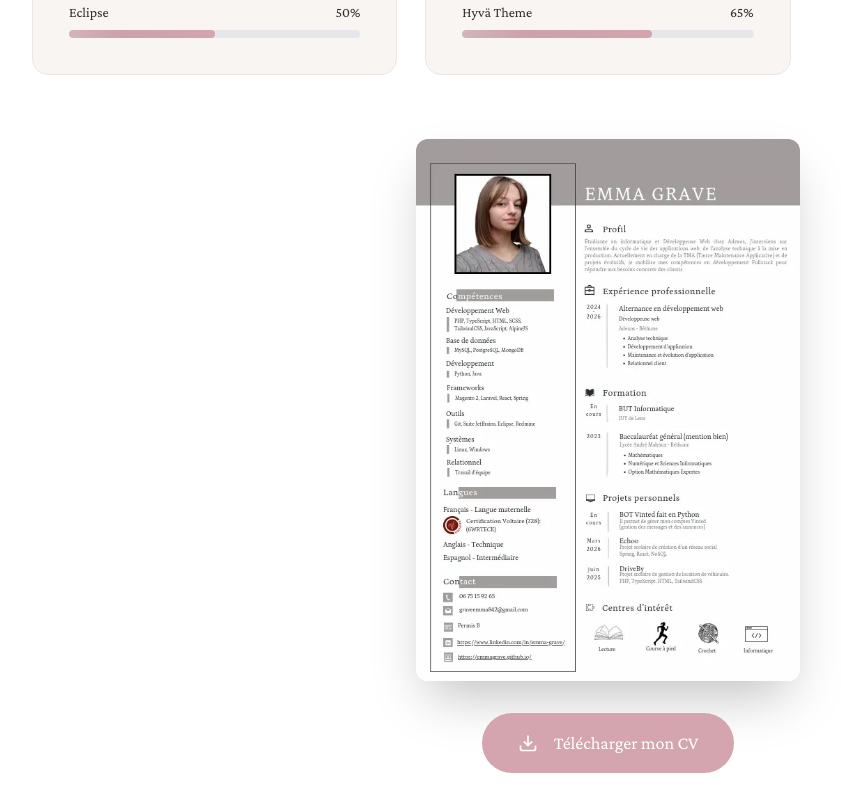
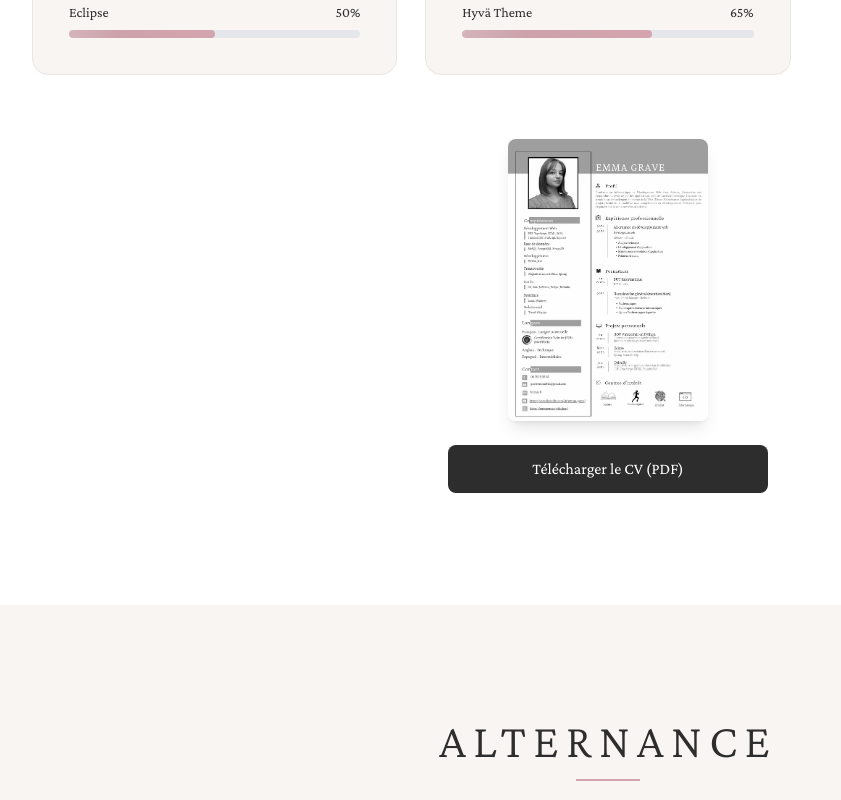
Before and after one commit to emmagrave/portfolio-nextjs-emma-grave, a Next.js app: page /portfolio-nextjs-emma-grave/ in a window 1280 px wide. Shown: the part 4480-5280 px from the top of the page, without its empty margins (32-873 px from the left). Built offline with nearby package versions, Linux system fonts and the light colour scheme.

Commit message:
remove modale

```diff
--- a/src/components/sections/Skills.tsx
+++ b/src/components/sections/Skills.tsx
@@ -9,8 +9,8 @@ export default function Skills() {
   const { ref, inView } = useInView({ triggerOnce: true, threshold: 0.2 })
   const [modalOpen, setModalOpen] = useState(false)
 
-  const downloadCV = (lang: 'fr' | 'en') => {
-    const fileName = lang === 'fr' ? 'CV-EmmaGrave.pdf' : 'CV-EmmaGrave-EN.pdf'
+  const downloadCV = () => {
+    const fileName = 'CV-EmmaGrave.pdf'
     const link = document.createElement('a')
     link.href = `/cv/${fileName}`
     link.download = fileName
@@ -38,63 +38,23 @@ export default function Skills() {
       </div>
 
       {/* CV Section */}
-      <div className="max-w-xl mx-auto mt-16 text-center">
-        <div className="w-full max-w-sm mx-auto mb-8 rounded-xl overflow-hidden shadow-2xl hover:scale-105 transition-transform duration-300">
-          <div className="aspect-[4/5.5] bg-white flex items-center justify-center">
-            <Image
-                src="images/cv.webp"
-                alt="Aperçu CV"
-                width={400}
-                height={550}
-                className="w-full"
-                quality={75}
-            />
-          </div>
-        </div>
+      <div className="max-w-xs mx-auto mt-16 text-center">
+        <Image
+            src="/images/cv.webp"
+            alt="Aperçu CV"
+            width={200}
+            height={280}
+            className="rounded-lg shadow-lg mb-6 mx-auto grayscale hover:grayscale-0 transition-all"
+            loading="lazy"
+            quality={60}
+        />
         <button
-          onClick={() => setModalOpen(true)}
-          className="inline-flex items-center gap-4 px-9 py-4 bg-accent text-white rounded-full text-lg hover:bg-dark hover:-translate-y-1 hover:shadow-xl transition-all duration-300"
+            onClick={downloadCV}
+            className="w-full py-3 bg-dark text-white rounded-lg hover:bg-accent transition-colors"
         >
-          <svg
-            className="w-5 h-5"
-            fill="none"
-            stroke="currentColor"
-            strokeWidth="2"
-            viewBox="0 0 24 24"
-          >
-            <path d="M21 15v4a2 2 0 0 1-2 2H5a2 2 0 0 1-2-2v-4M7 10l5 5 5-5M12 15V3" />
-          </svg>
-          Télécharger mon CV
+          Télécharger le CV (PDF)
         </button>
       </div>
-
-      {/* Modal */}
-      {modalOpen && (
-        <div
-          className="fixed inset-0 bg-black/75 backdrop-blur-xl z-[2000] flex items-center justify-center p-6 top-40"
-          onClick={() => setModalOpen(false)}
-        >
-          <div
-            className="bg-white p-11 rounded-2xl max-w-md w-full text-center animate-in fade-in zoom-in duration-300"
-            onClick={(e) => e.stopPropagation()}
-          >
-            <h3 className="text-3xl mb-8">Télécharger</h3>
-            <div className="flex flex-col gap-4">
-              <button
-                  onClick={() => downloadCV('fr')}
-                  className="py-4 px-7 bg-accent text-white rounded-full text-lg hover:bg-dark hover:-translate-y-1 transition-all">
-                CV en Français
-              </button>
-              <button
-                onClick={() => setModalOpen(false)}
-                className="py-4 px-7 bg-transparent border-2 border-dark text-dark rounded-full text-lg hover:bg-dark hover:text-white transition-all"
-              >
-                Fermer
-              </button>
-            </div>
-          </div>
-        </div>
-      )}
     </section>
   )
 }
```
